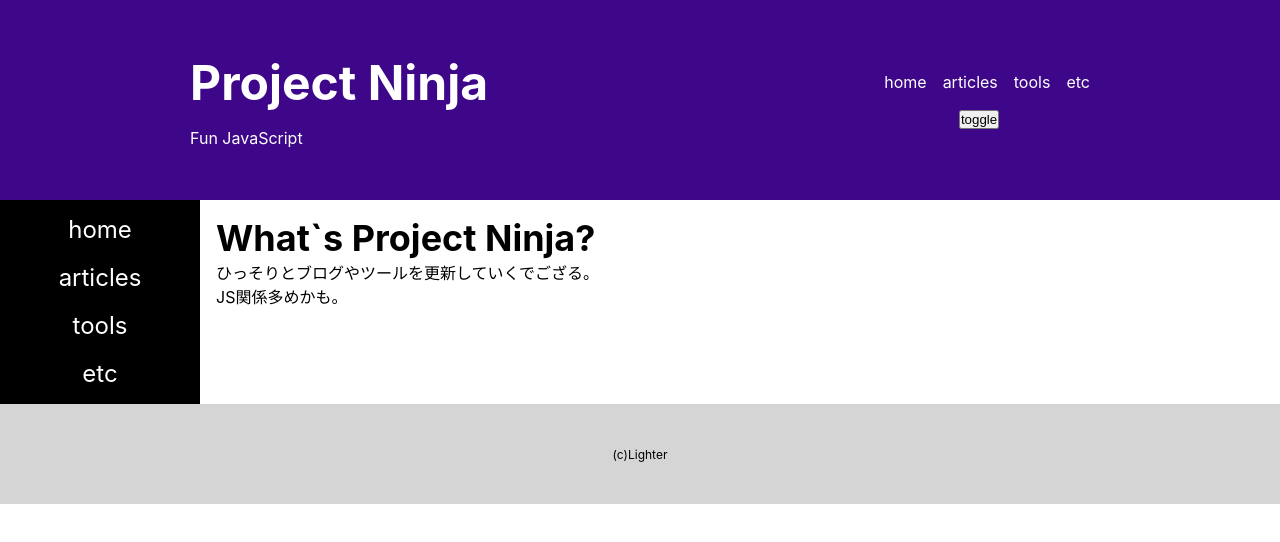
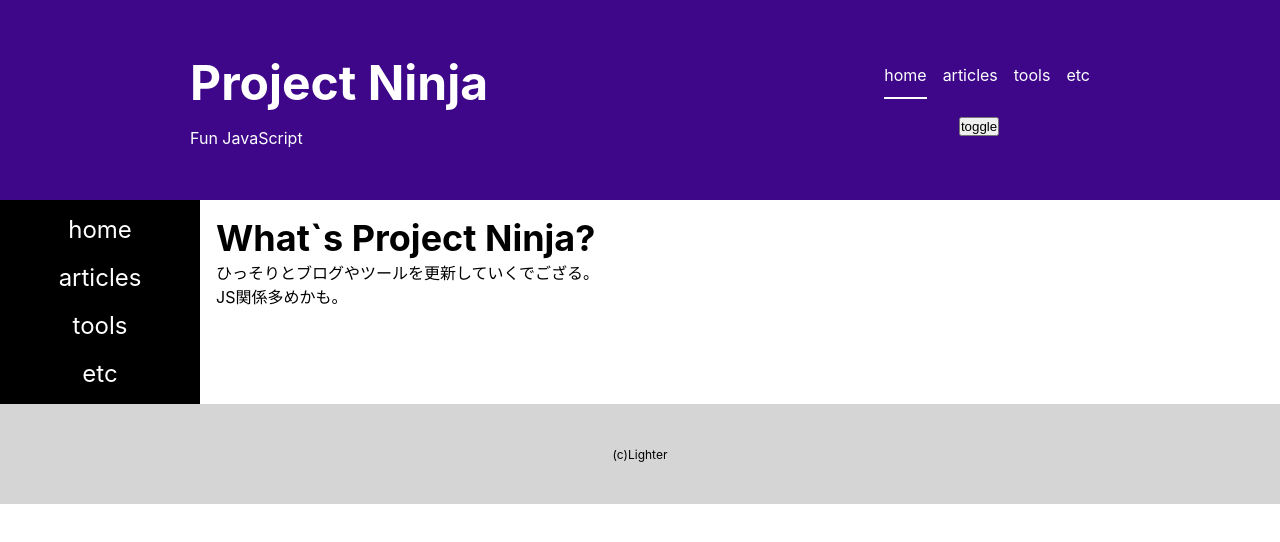
Before and after one commit to lighter-cn/react-demo, a React (Create React App) app: page / in a window 1280 px wide. Shown: the top 542 px of the page. Built offline with nearby package versions, Linux system fonts and the light colour scheme.

Commit message:
scssでextendsを利用

```diff
--- a/src/css/style.css
+++ b/src/css/style.css
@@ -38,9 +38,14 @@ html * {
   display: flex;
 }
 
-.header__nav-item {
+.header__nav-item, .header__nav-item_current {
   color: #fff;
   margin-left: 16px;
+  padding-bottom: 12px;
+}
+
+.header__nav-item_current {
+  border-bottom: 2px solid #fff;
 }
 
 .header__toggle {
--- a/src/css/style.scss
+++ b/src/css/style.scss
@@ -6,6 +6,7 @@ $main_bg: #fff;
 $aside_bg: #000;
 
 $main_font: #fff;
+$sub_font: #edff94;
 
 // font-size
 $f_xxl: 48px;
@@ -83,6 +84,11 @@ html * {
     &-item {
       color: $main_font;
       margin-left: $space_m;
+      padding-bottom: $space_s;
+      &_current {
+        @extend .header__nav-item;
+        border-bottom: 2px solid $main_font;
+      }
     }
   }
 
--- a/src/module/Header/HeaderNav.js
+++ b/src/module/Header/HeaderNav.js
@@ -1,6 +1,14 @@
-import React from "react";
+import React,{ useEffect } from "react";
 
 const HeaderNav = props => {
+  useEffect(() => {
+    const current = props.mode;
+    const nav = document.getElementsByClassName("header__nav");
+    for(let i = 0;i < nav[0].children.length;i++){
+      current === i ? nav[0].children[i].className = "header__nav-item_current" : nav[0].children[i].className = "header__nav-item";
+    }
+  });
+
   return (
   <ul className="header__nav">
     <li className="header__nav-item" onClick={()=>props.setMode(0)}>home</li>
```
Also changed, not shown: 2 other files (tests, documents, lock files or other folders).
